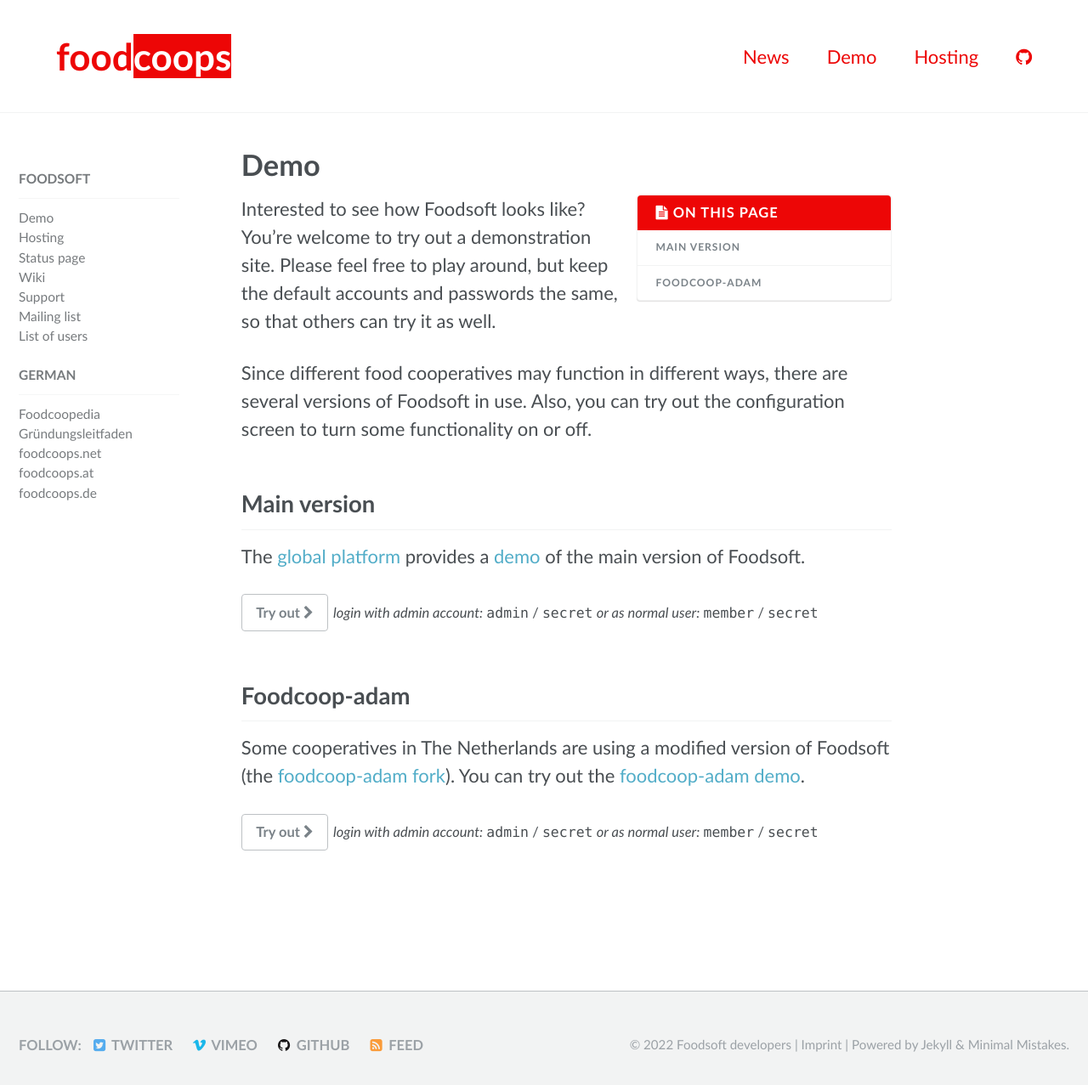
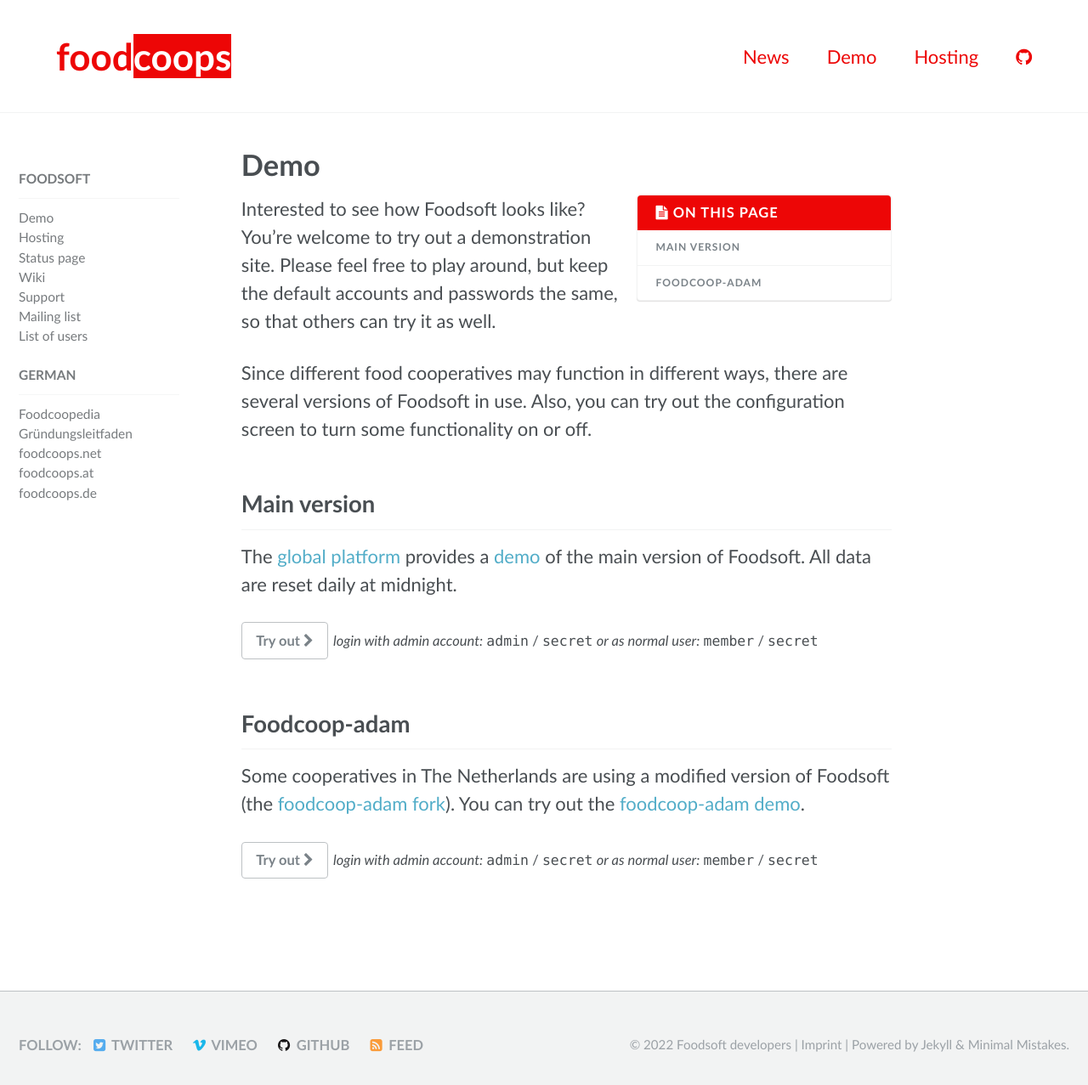
Before and after one commit to foodcoops/foodcoops.github.io, a Jekyll site: the page built from demo.md, in a window 1280 px wide and 1300 px high. Shown: the top 1277 px of the window at 85% size. Built offline with Jekyll 4.4.1, drawn with Linux system fonts in a browser that asks for light colours.

Commit message:
Add note about daily reset of the demo database

```diff
--- a/demo.md
+++ b/demo.md
@@ -18,7 +18,7 @@
 ## Main version
 
 The [global platform](/global-foodsoft-platform) provides a [demo](https://app.foodcoops.net/demo/)
-of the main version of Foodsoft.
+of the main version of Foodsoft. All data are reset daily at midnight.
 
 <a href="https://app.foodcoops.net/demo/" rel="nofollow" class="btn btn--inverse">Try out <i class="fa fa-chevron-right"></i></a>
 <small>
```
